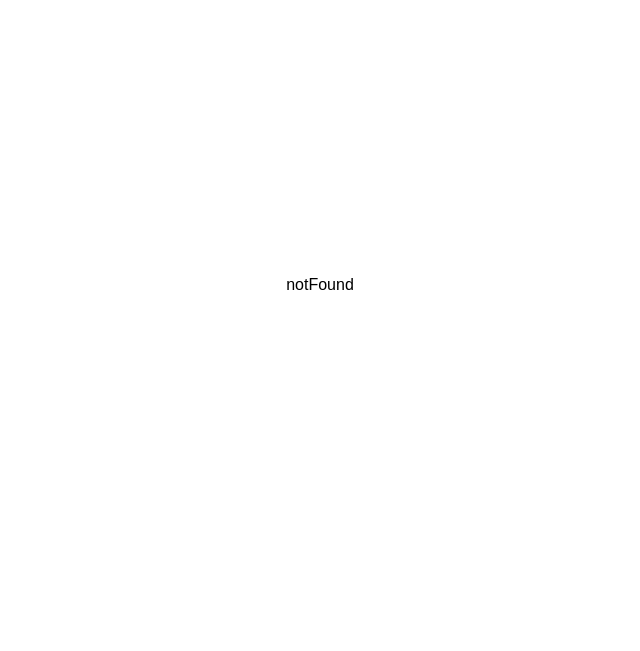
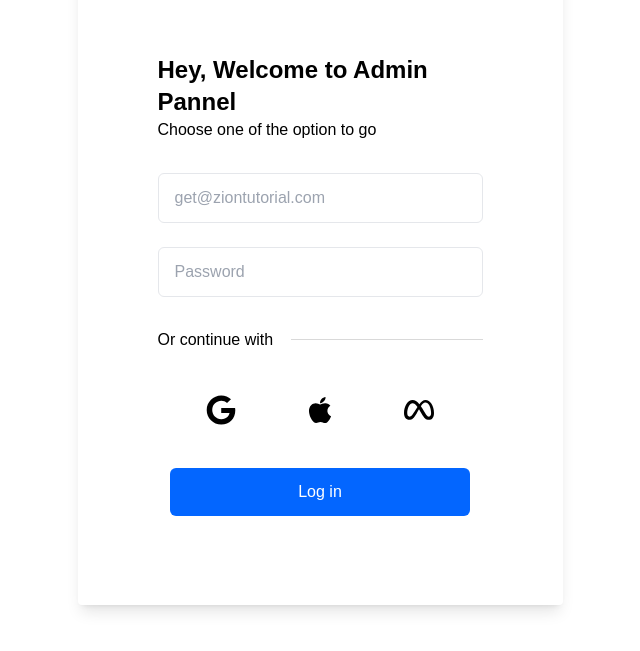
Before and after one commit to SulimanHakimi/learning-jornal, a React (Create React App) app: page /admin in a window 1280 px wide. Shown: the part 115-766 px from the top of the page, without its empty margins (320-960 px from the left). Built offline with nearby package versions, Linux system fonts and the light colour scheme.

Commit message:
add admin pannel login

```diff
--- a/src/App.js
+++ b/src/App.js
@@ -1,5 +1,6 @@
 import AboutMe from "./components/pages/aboutMe";
 import HomePage from "./components/pages/homePage";
+import LoginFigma from "./components/pages/loginFigma";
 import { BrowserRouter, Routes, Route } from "react-router-dom";
 import NotFound from "./components/notFound";
 import RecentPost from "./components/recentPost";
@@ -11,9 +12,10 @@ function App() {
         <Routes>
           <Route>
           <Route path="/" element={<HomePage />} />
+            <Route path="/admin" element={<LoginFigma />} />
             <Route path="/about-me" element={<AboutMe />} />
+            <Route path="/card/:id" element={<RecentPost/>} />
             <Route path="*" element={<NotFound />} />
-            <Route path="/card/:id" element={<RecentPost/>} />
           </Route>
         </Routes>
       </BrowserRouter>
--- /dev/null
+++ b/src/components/pages/loginFigma.jsx
@@ -0,0 +1,54 @@
+import React from "react";
+// import google from "./../../assets/img/341350527_1184363148892088_4003333439020170582_n 2.png";
+// import meta from "./../../assets/img/341350527_1184363148892088_4003333439020170582_n 3.png";
+// import apple from "./../../assets/img/341350527_1184363148892088_4003333439020170582_n 4.png";
+import { FaMeta } from "react-icons/fa6";
+import { FaGoogle } from "react-icons/fa";
+import { FaApple } from "react-icons/fa";
+
+function LoginFigma() {
+  return (
+    <div className="flex justify-center items-center h-screen">
+      <div className="w-[485px] flex flex-col justify-around p-20 shadow-lg rounded bg-white h-4/5">
+        <div className="">
+          <h1 className="font-bold text-2xl">Hey, Welcome to Admin Pannel</h1>
+          <p>Choose one of the option to go</p>
+        </div>
+        <div className="flex flex-col">
+          <input
+            type="email"
+            className="rounded-md w-84 my-3 border px-4 py-3 focus:border-slate-500 outline-none"
+            placeholder="get@ziontutorial.com"
+          />
+          <input
+            type="password"
+            className="rounded-md w-84 my-3 border px-4 py-3 focus:border-slate-500 outline-none "
+            placeholder="Password"
+          />
+        </div>
+        <div className="flex justify-between items-center ">
+          <p>Or continue with</p>
+          <span className="h-[1px] w-48 bg-[#D9D9D9]"></span>
+        </div>
+        <div className="flex justify-evenly my-4">
+          <button className="py-2 px-5">
+            <FaGoogle size={30} />
+          </button>
+          <button className="py-2 px-5">
+            <FaApple size={30} />
+          </button>
+          <button className="py-2 px-5">
+            <FaMeta size={30} />
+          </button>
+        </div>
+        <div className="w-full flex justify-center ">
+          <button className="py-3 px-32 text-white bg-[#0366FF] rounded-md">
+            Log in
+          </button>
+        </div>
+      </div>
+    </div>
+  );
+}
+
+export default LoginFigma;
```
